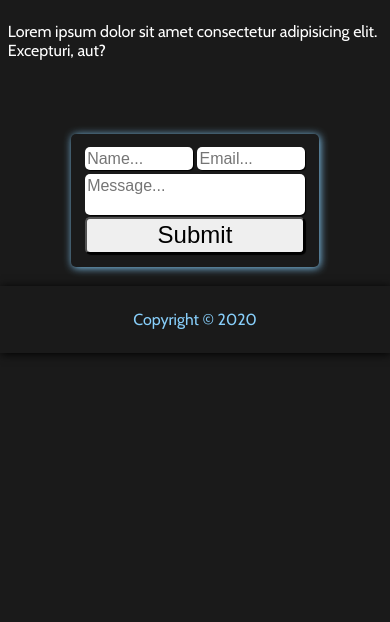
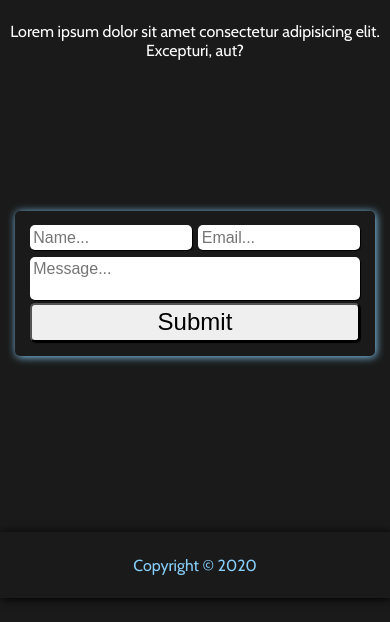
Before and after one commit to mechive/rough_draft, a website: page contact.html in a window 390 px wide. Shown: the part 222-844 px from the top of the page. Drawn offline with nearby package versions, Linux system fonts and the light colour scheme.

Commit message:
finished all of the responsive design, now I just need to add some javascript for the mobile menu to work

```diff
--- a/scss/main.scss
+++ b/scss/main.scss
@@ -375,6 +375,8 @@ body{
         width: 96%;
         padding: 2%;
         padding-bottom: 5%;
+        padding-bottom: 45%;
+
         margin: 0%;
         display: flex;
         flex-direction: column;
--- a/scss/mobile.scss
+++ b/scss/mobile.scss
@@ -603,13 +603,16 @@
                     align-content: center;
                     flex-direction: column;
                     .top{
-                        padding-left:10% ;
+                        padding-left:0% ;
                         flex: 1;
                         display: flex;
                         .logo{
+                            display: flex;
+                            justify-content: center;
                             a{
                                 text-decoration: none;
                                 display: flex;
+                                justify-content: center;
                                 align-items: center;
                                 margin: 0%;
                                 h1{
@@ -689,7 +692,7 @@
             flex-direction: column;
             box-shadow: 1px 1px 9px;
             .banner{
-                height: 40vh;
+                height: 55vh;
                 background: url(../img/bed-1.jpg);
                 background-size: cover;
                 background-position: center;
@@ -960,7 +963,7 @@
         .contact-page{
             width: 96%;
             padding: 2%;
-            padding-bottom: 5%;
+            padding-bottom: 45%;
             margin: 0%;
             display: flex;
             flex-direction: column;
@@ -975,14 +978,17 @@
                 flex-direction: column;
                 h1{
                     color: white;
+                    text-align: center;
                 }
                 p{
+                    text-align: center;
+
                     color: white;
                 }
             }
             form{
-                border-radius: 5px;
-
+                margin-top: 10vh;
+                width: 90%;
                 #input-boxes{
                     #small-boxes{
                         #name-input{
```
Also changed, not shown: css/main.css.
